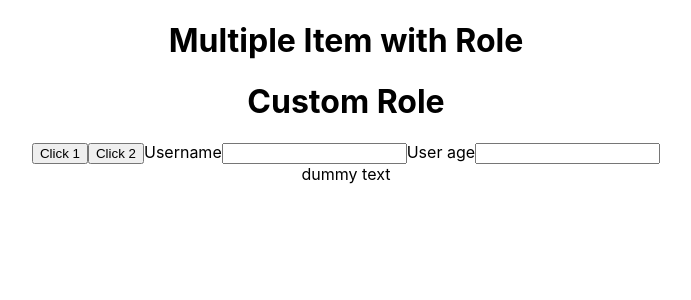
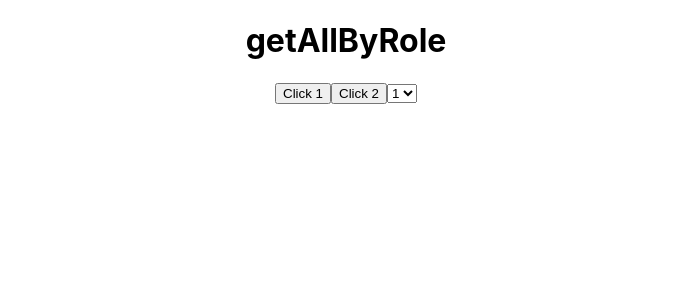
Before and after one commit to Sumanvith/blog-app, a React (Create React App) app: page / in a window 1280 px wide. Shown: the top 300 px of the page, without its empty margins (294-985 px from the left). Built offline with nearby package versions, Linux system fonts and the light colour scheme.

Commit message:
getbyallrole

```diff
--- a/src/App.js
+++ b/src/App.js
@@ -3,15 +3,14 @@
 function App() {
   return (
     <div className="App">
-      <h1>Multiple Item with Role</h1>
-      <h1>Custom Role</h1>
+      <h1>getAllByRole</h1>
       <button>Click 1</button>
       <button>Click 2</button>
-      <label htmlFor="input1">Username</label>
-      <input type="text" id="input1"></input>
-      <label htmlFor="input2">User age</label>
-      <input type="text" id="input2"></input>
-      <div role="dummy">dummy text</div>
+      <select>
+        <option>1</option>
+        <option>2</option>
+        <option>3</option>
+      </select>
     </div>
   );
 }
```
Also changed, not shown: 1 other file (tests, documents, lock files or other folders).
